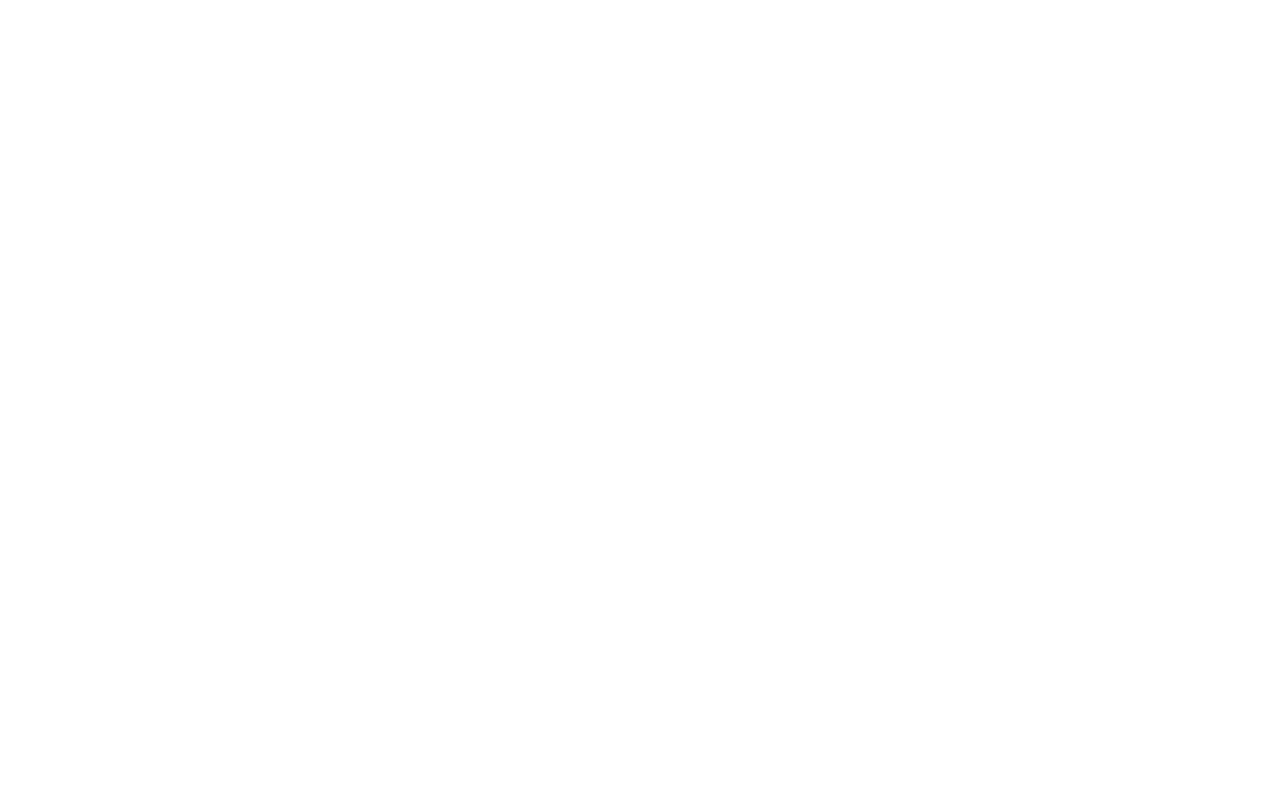
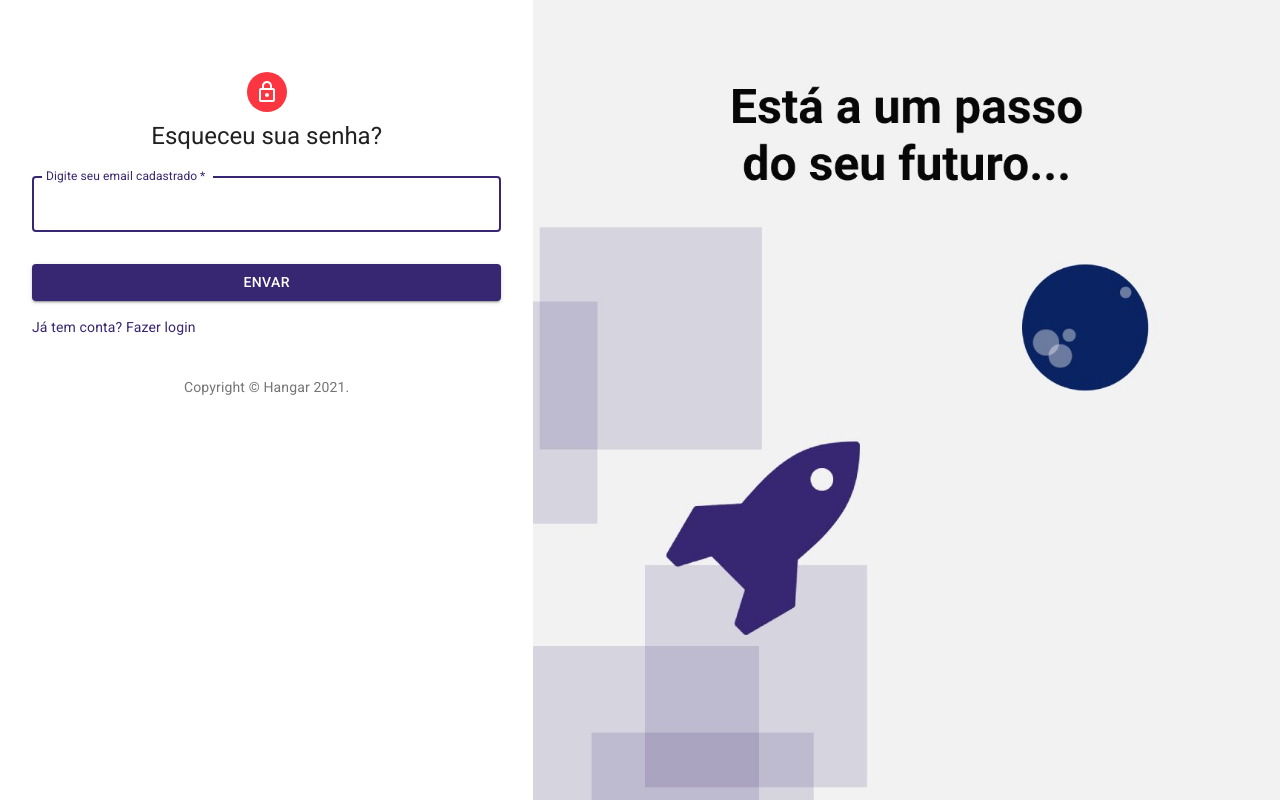
Before and after one commit to deusdete/web-hangar, a React (Create React App) app: page /esqueceu-senha in a window 1280 px wide. Built offline with nearby package versions, Linux system fonts and the light colour scheme.

Commit message:
Adicionado pagina EsqueceuSenha

```diff
--- /dev/null
+++ b/src/pages/EsqueceuSenha/index.js
@@ -0,0 +1,113 @@
+import React from 'react';
+import Avatar from '@material-ui/core/Avatar';
+import Button from '@material-ui/core/Button';
+import CssBaseline from '@material-ui/core/CssBaseline';
+import TextField from '@material-ui/core/TextField';
+import FormControlLabel from '@material-ui/core/FormControlLabel';
+import Checkbox from '@material-ui/core/Checkbox';
+import Link from '@material-ui/core/Link';
+import Paper from '@material-ui/core/Paper';
+import Box from '@material-ui/core/Box';
+import Grid from '@material-ui/core/Grid';
+import LockOutlinedIcon from '@material-ui/icons/LockOutlined';
+import Typography from '@material-ui/core/Typography';
+import { makeStyles } from '@material-ui/core/styles';
+
+import BackgroundRegistro from '../../assets/images/background-registro.jpg'
+
+function Copyright() {
+  return (
+    <Typography variant="body2" color="textSecondary" align="center">
+      {'Copyright © '}
+      <Link color="inherit" href="https:/hangar.com/">
+        Hangar
+      </Link>{' '}
+      {new Date().getFullYear()}
+      {'.'}
+    </Typography>
+  );
+}
+
+const useStyles = makeStyles((theme) => ({
+  root: {
+    height: '100vh',
+  },
+  image: {
+    backgroundImage: `url(${BackgroundRegistro})`,
+    backgroundRepeat: 'no-repeat',
+    backgroundColor:
+      theme.palette.type === 'light' ? theme.palette.grey[50] : theme.palette.grey[900],
+    backgroundSize: 'cover',
+    backgroundPosition: 'center',
+  },
+  paper: {
+    margin: theme.spacing(8, 4),
+    display: 'flex',
+    flexDirection: 'column',
+    alignItems: 'center',
+  },
+  avatar: {
+    margin: theme.spacing(1),
+    backgroundColor: theme.palette.secondary.main,
+  },
+  form: {
+    width: '100%', // Fix IE 11 issue.
+    marginTop: theme.spacing(1),
+  },
+  submit: {
+    margin: theme.spacing(3, 0, 2),
+  },
+}));
+
+export default function SignInSide() {
+  const classes = useStyles();
+
+  return (
+    <Grid container component="main" className={classes.root}>
+      <CssBaseline />
+      <Grid item xs={12} sm={8} md={5} component={Paper} elevation={6} square>
+        <div className={classes.paper}>
+          <Avatar className={classes.avatar}>
+            <LockOutlinedIcon />
+          </Avatar>
+          <Typography component="h1" variant="h5">
+            Esqueceu sua senha?
+          </Typography>
+          <form className={classes.form} noValidate>
+            <TextField
+              variant="outlined"
+              margin="normal"
+              required
+              fullWidth
+              id="email"
+              label="Digite seu email cadastrado"
+              name="email"
+              autoComplete="email"
+              autoFocus
+            />
+            <Button
+              type="submit"
+              fullWidth
+              variant="contained"
+              color="primary"
+              className={classes.submit}
+            >
+              Envar
+            </Button>
+            <Grid container>
+              <Grid item>
+                <Link href="#" variant="body2">
+                  {"Já tem conta? Fazer login"}
+                </Link>
+              </Grid>
+            </Grid>
+            <Box mt={5}>
+              <Copyright />
+            </Box>
+          </form>
+        </div>
+      </Grid>
+      <Grid item xs={false} sm={4} md={7} className={classes.image} />
+    </Grid>
+  );
+}
--- a/src/routes.js
+++ b/src/routes.js
@@ -8,6 +8,7 @@
 import Home from './pages/Home';
 import Login from './pages/Login';
 import Registro from './pages/Registro';
+import EsqueceuSenha from './pages/EsqueceuSenha';
 
 function Routes() {
   return(
@@ -16,6 +17,7 @@
         <Route exact path="/" component={Home}/>
         <Route path="/login" component={Login}/>
         <Route path="/registro" component={Registro}/>
+        <Route path="/esqueceu-senha" component={EsqueceuSenha}/>
       </Switch>
     </Router>
   )
```
